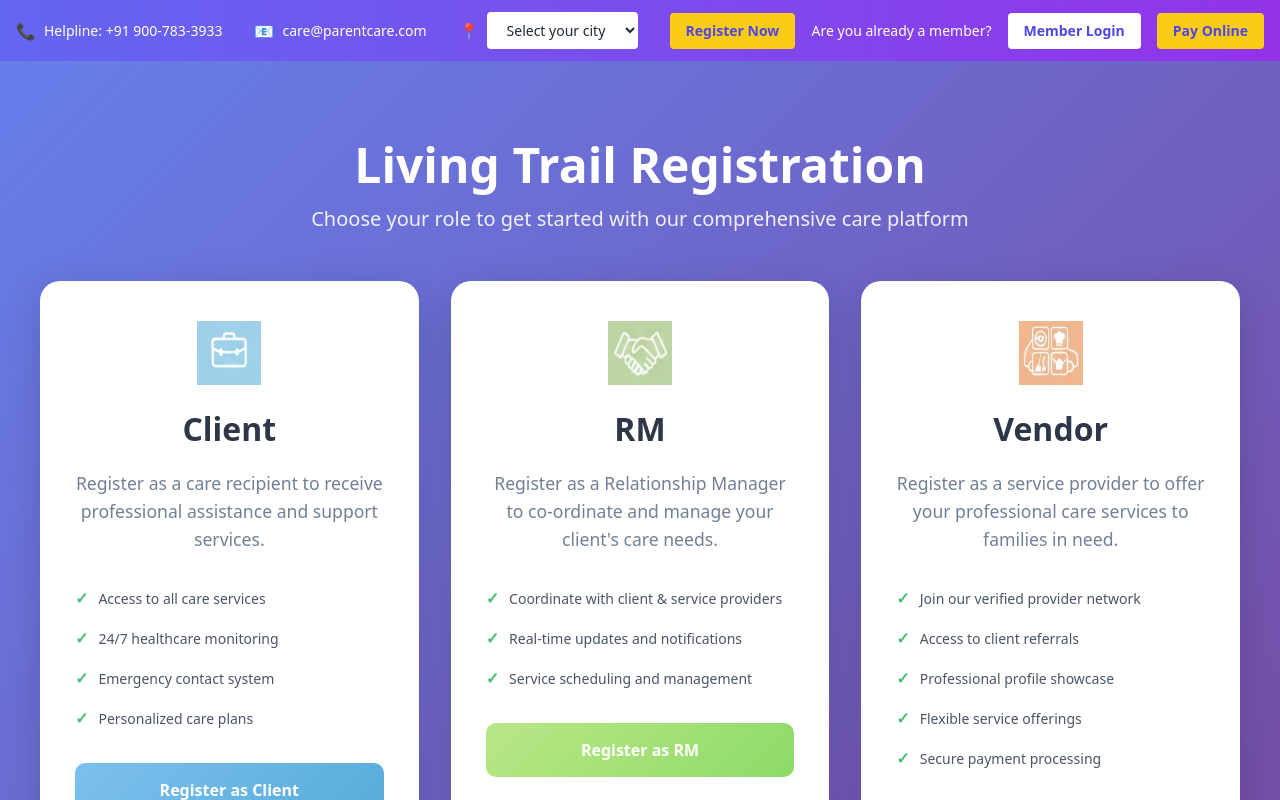
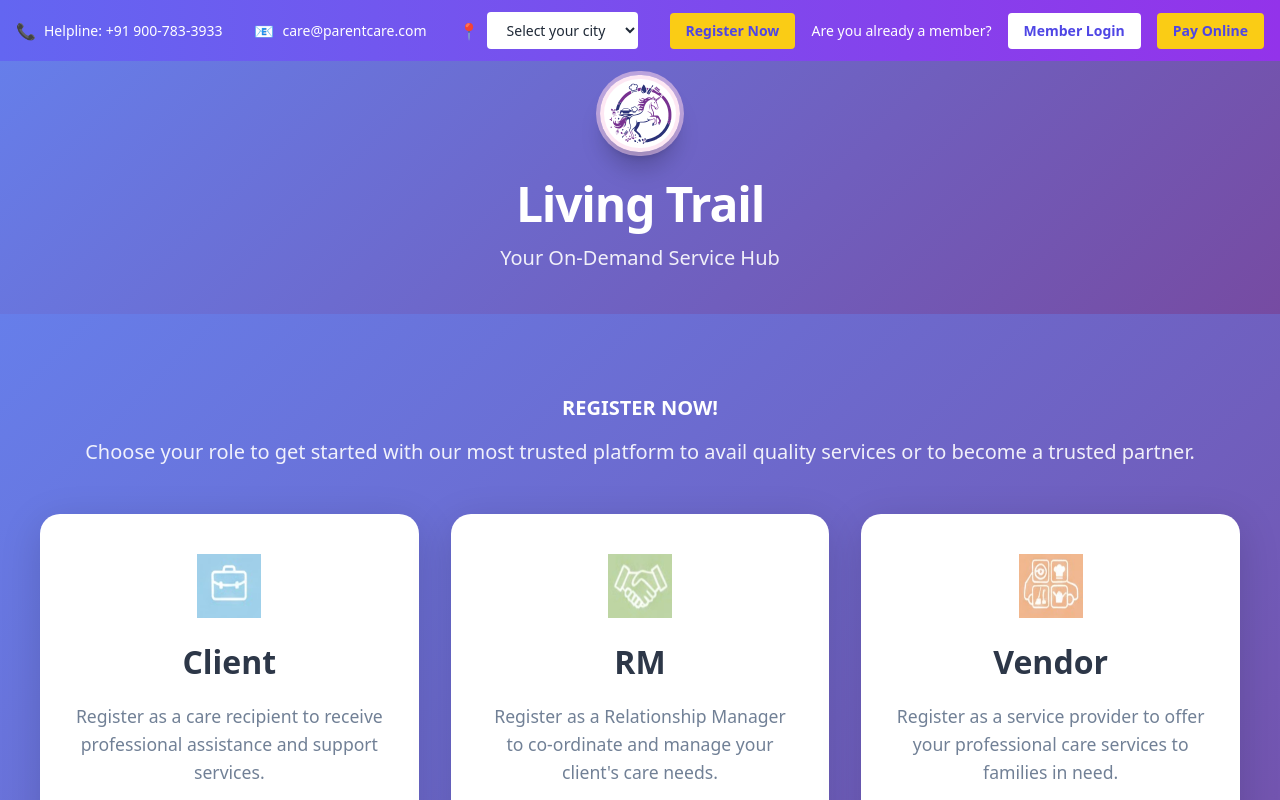
Before and after one commit to arpimukh/myparent-stage, a Next.js app in the folder frontend/: page /register in a window 1280 px wide. Shown: the top 800 px of the page. Built offline with nearby package versions, Linux system fonts and the light colour scheme.

Commit message:
registration page updated

```diff
--- a/frontend/src/pages/register.js
+++ b/frontend/src/pages/register.js
@@ -2,7 +2,7 @@
 import Head from 'next/head'
 import RegistrationCards from '../components/Registration/RegistrationCards'
 import FormModal from '../components/Registration/FormModal'
-
+import Hero1 from '../components/Home/Hero1'
 export default function Register() {
   const [isModalOpen, setIsModalOpen] = useState(false)
   const [selectedRole, setSelectedRole] = useState(null)
@@ -23,15 +23,15 @@
         <title>Register - Living Trail</title>
         <meta name="description" content="Register for Parent Care Services - Choose your role" />
       </Head>
-
+       <Hero1 />
       <div className="min-h-screen bg-gradient-primary py-20">
         <div className="container mx-auto px-4">
           <div className="text-center text-white mb-12">
-            <h1 className="text-4xl md:text-5xl font-bold mb-4">
-              Living Trail  Registration
-            </h1>
+            <h3 className="text-xl md:text-xl font-bold mb-4">
+             REGISTER NOW!
+            </h3>
             <p className="text-xl opacity-90">
-              Choose your role to get started with our comprehensive care platform
+              Choose your role to get started with our most trusted platform to avail quality services or to become a trusted partner.
             </p>
           </div>
 
```
